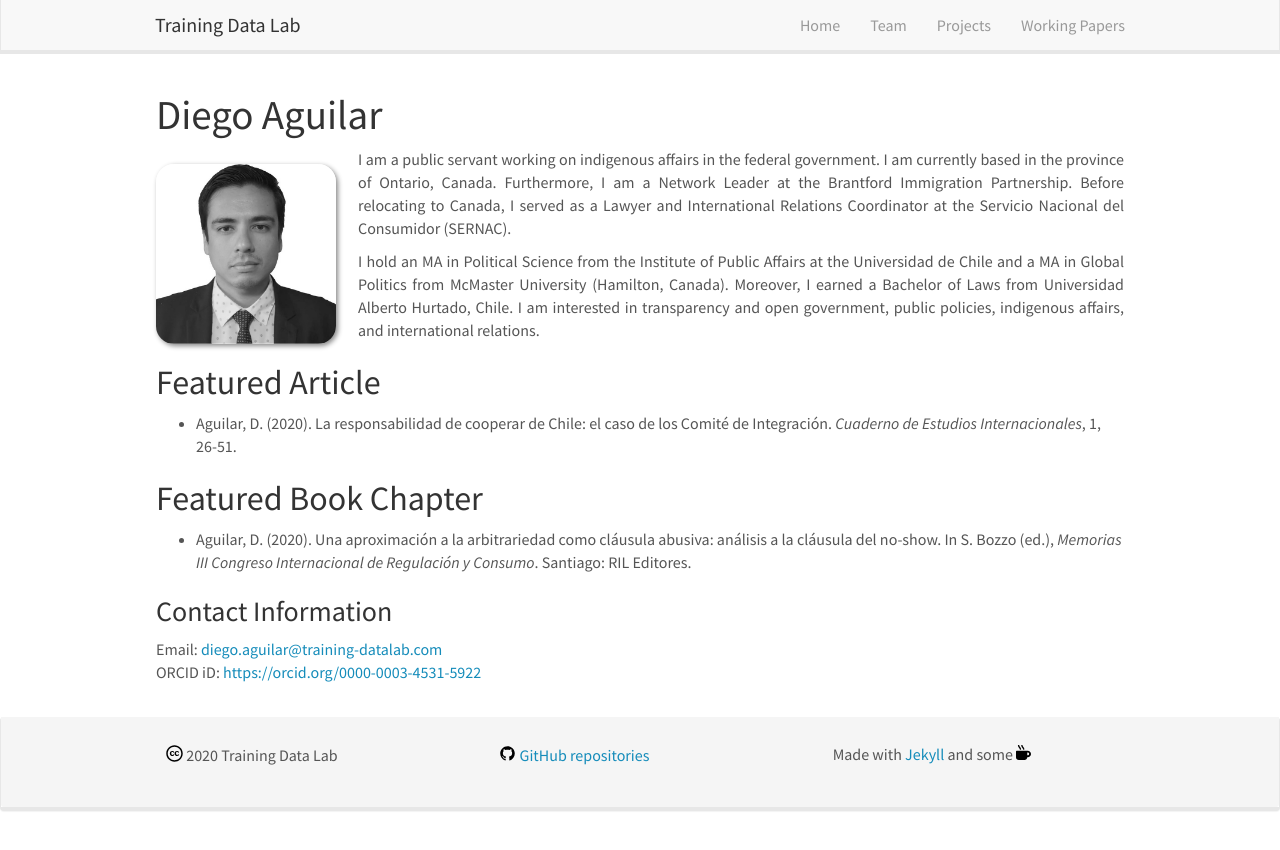
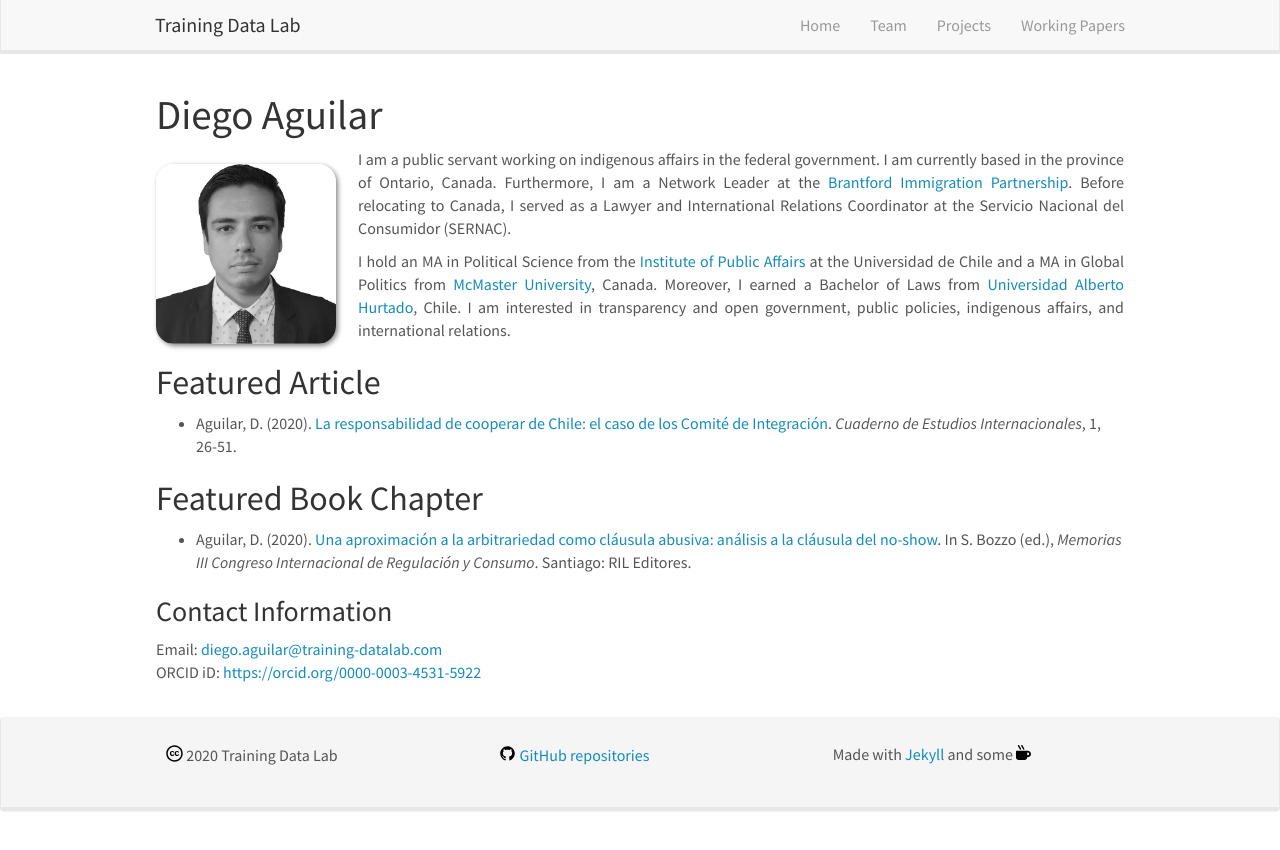
Before and after one commit to training-datalab/old-training-datalab.com, a Jekyll site: the page built from _pages/daguilar.md, in a window 1280 px wide. Shown: the top 850 px of the page. Built offline with Jekyll 4.4.1, drawn with Linux system fonts in a browser that asks for light colours; nearby versions of some CDN libraries.

Commit message:
Update daguilar.md
Co-Authored-By: Diego Aguilar <91673011+diegoaguilarv@users.noreply.github.com>

```diff
--- a/_pages/daguilar.md
+++ b/_pages/daguilar.md
@@ -10,17 +10,17 @@ permalink: /team/daguilar/
 
 <img src="https://training-datalab.com/images/team/daguilar.jpg" class="img-responsive" width="180px" style="float: left" />
 
-<p align=" justify">I am a public servant working on indigenous affairs in the federal government. I am currently based in the province of Ontario, Canada. Furthermore, I am a Network Leader at the Brantford Immigration Partnership. Before relocating to Canada, I served as a Lawyer and International Relations Coordinator at the Servicio Nacional del Consumidor (SERNAC). </p>
+<p align=" justify">I am a public servant working on indigenous affairs in the federal government. I am currently based in the province of Ontario, Canada. Furthermore, I am a Network Leader at the <a href="https://www.brantford.ca/en/things-to-do/brantford-immigration-partnership.aspx" target="_blank">Brantford Immigration Partnership</a>. Before relocating to Canada, I served as a Lawyer and International Relations Coordinator at the Servicio Nacional del Consumidor (SERNAC). </p>
 
-<p align=" justify">I hold an MA in Political Science from the Institute of Public Affairs at the Universidad de Chile and a MA in Global Politics from McMaster University (Hamilton, Canada). Moreover, I earned a Bachelor of Laws from Universidad Alberto Hurtado, Chile. I am interested in transparency and open government, public policies, indigenous affairs, and international relations.</p>
+<p align=" justify">I hold an MA in Political Science from the <a href="https://inap.uchile.cl/" target="_blank">Institute of Public Affairs</a> at the Universidad de Chile and a MA in Global Politics from <a href="https://socialsciences.mcmaster.ca/" target="_blank">McMaster University</a>, Canada. Moreover, I earned a Bachelor of Laws from <a href="https://derecho.uahurtado.cl/" target="_blank">Universidad Alberto Hurtado</a>, Chile. I am interested in transparency and open government, public policies, indigenous affairs, and international relations.</p>
 
 ## Featured Article
 
-* Aguilar, D. (2020). La responsabilidad de cooperar de Chile: el caso de los Comité de Integración. *Cuaderno de Estudios Internacionales*, 1, 26-51.
+* Aguilar, D. (2020). <a href="https://www.uchile.cl/noticias/157441/graduado-del-mcp-recibe-premio-por-ensayo-sobre-politica-exterior" target="_blank">La responsabilidad de cooperar de Chile: el caso de los Comité de Integración</a>. *Cuaderno de Estudios Internacionales*, 1, 26-51.
 
 ## Featured Book Chapter
 
-* Aguilar, D. (2020). Una aproximación a la arbitrariedad como cláusula abusiva: análisis a la cláusula del no-show. In S. Bozzo (ed.), *Memorias III Congreso Internacional de Regulación y Consumo*. Santiago: RIL Editores.
+* Aguilar, D. (2020). <a href="https://www.academia.edu/43823415/Una_aproximaci%C3%B3n_a_la_arbitrariedad_como_cl%C3%A1usula_abusiva_an%C3%A1lisis_a_la_cl%C3%A1usula_del_no_show" target="_blank">Una aproximación a la arbitrariedad como cláusula abusiva: análisis a la cláusula del no-show</a>. In S. Bozzo (ed.), *Memorias III Congreso Internacional de Regulación y Consumo*. Santiago: RIL Editores.
 
 ### Contact Information
 
```
